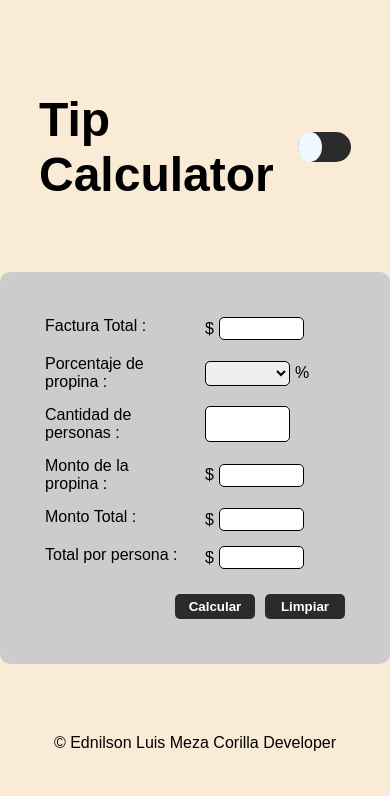
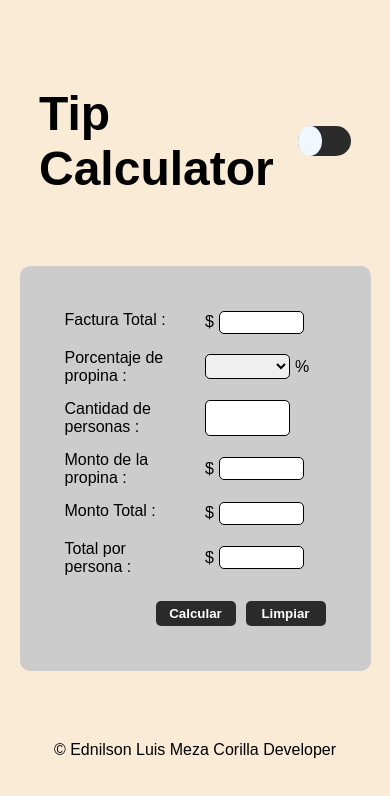
Before and after one commit to luismeza1101/TipCalculator, a React (Vite) app: page / in a window 390 px wide. Shown: the top 796 px of the page. Built offline with nearby package versions, Linux system fonts and the light colour scheme.

Commit message:
Responsive style

```diff
--- a/src/styleSheets/Calculator.css
+++ b/src/styleSheets/Calculator.css
@@ -2,6 +2,7 @@
   background-color: #ccc;
   padding: 45px;
   border-radius: 10px;
+  max-width: 90%;
 }
 .form {
   display: flex;
```
